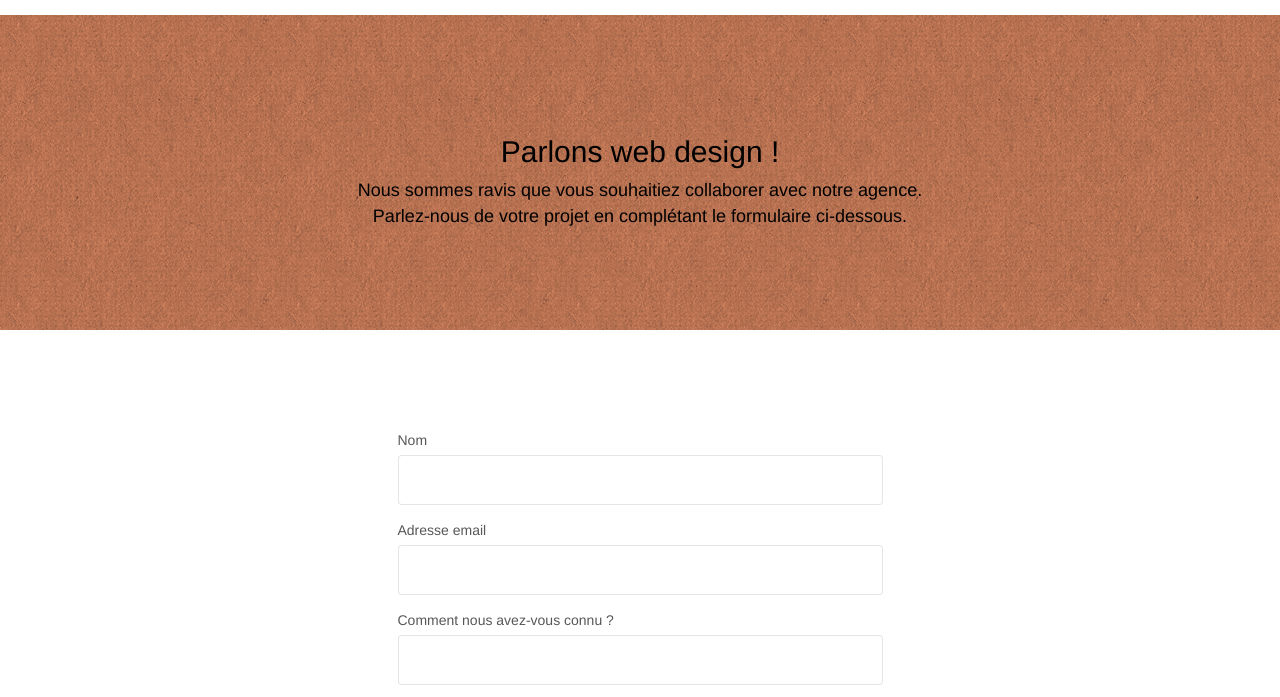
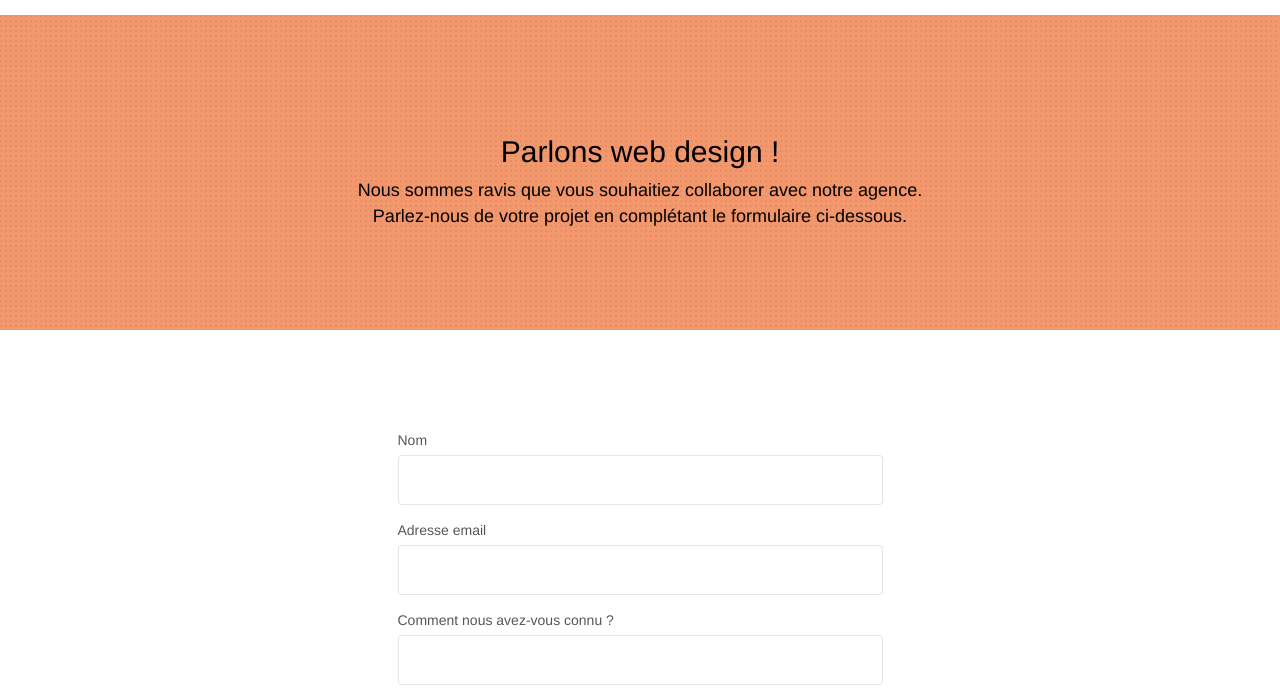
Before and after one commit to VangitParis/La-Panthere-M, a plain HTML site: page Contact.html in a window 1280 px wide. Shown: the part 77-774 px from the top of the page. Drawn offline with Linux system fonts and the light colour scheme.

Commit message:
main
suppression des texture-paper

```diff
--- a/Contact.html
+++ b/Contact.html
@@ -64,7 +64,7 @@
 			<!-- bloc-0 END -->
 
 			<!-- bloc-6 -->
-			<section class="bloc bg-dots-bg bg-repeat bgc-atomic-tangerine d-bloc bloc-bg-texture texture-paper"
+			<section class="bloc bg-dots-bg bg-repeat bgc-atomic-tangerine d-bloc bloc-bg-texture "
 				id="bloc-6">
 				<div class="container bloc-lg">
 					<div class="row">
```
Also changed, not shown: 1 other file.
